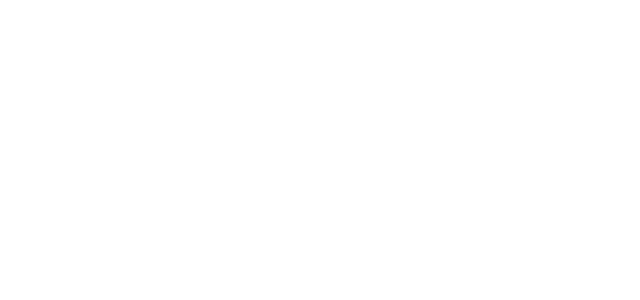
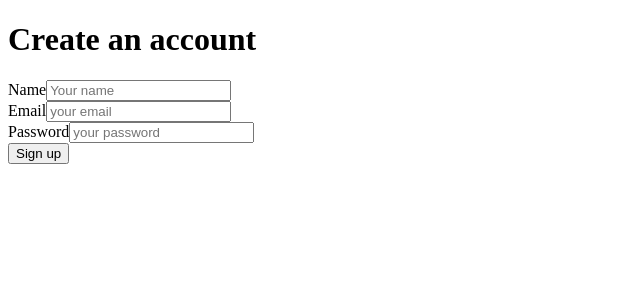
Before and after one commit to MoviesPf/MoviesFront, a React (Vite) app: page /signin in a window 1280 px wide. Before the commit this address had no page. Shown: the top 300 px of the page, without its empty margins (0-640 px from the left). Built offline with nearby package versions, Linux system fonts and the light colour scheme; the HTML template or start-up script is replaced by a standard one.

Commit message:
cambios en sigin, profile, navbar, app

```diff
--- a/src/App.jsx
+++ b/src/App.jsx
@@ -3,6 +3,8 @@
 import './App.css';
 import { Home } from './views/Home/Home';
 import { Route, Routes } from 'react-router-dom';
+import { Signin } from './views/Signin/Signin';
+import Profile from './views/Profile/Profile'
 // import Detail from './views/Detail/Detail'
 
 function App() {
@@ -26,7 +28,9 @@
   return (
     <>
       <Routes>
-        <Route path='/home' element={<Home/>}/>
+        <Route path='/' element={<Home/>}/>
+        <Route path='/signin' element={<Signin/>}/>
+        <Route path='/profile' element={<Profile/>}/>
       </Routes>
     </>
   )
--- a/src/Components/NavBar/NavBar.jsx
+++ b/src/Components/NavBar/NavBar.jsx
@@ -1,13 +1,16 @@
 import React from 'react'
 import { SearchBar } from '../SearchBar/SearchBar'
+import { Link } from 'react-router-dom'
 
 export const NavBar = () => {
   return (
     <div>
         <h1>NavBar</h1>
         <h2>Login</h2>
-        <h2>Signin</h2>
+        <Link to='/signin'>
+        <h2>Signin</h2></Link>
         <SearchBar/>
+
     </div>
   )
 }
--- /dev/null
+++ b/src/views/Profile/Profile.jsx
@@ -0,0 +1,32 @@
+
+import React from 'react';
+
+const UserProfile = () => {
+//   const user = useSelector(state => state.user);
+
+  return (
+    <div className="profile">
+      <img src={user.avatar} alt="Avatar" className="avatar" />
+      <img src={user.background} alt="Background" className="background" />
+      <h1>{user.name}</h1>
+      <p>{user.description}</p>
+    </div>
+  );
+};
+
+export default UserProfile;
+
+const user = {
+	"id": "fd846e69-9779-4a2b-af7a-ccee3a80cd32",
+	"admin": false,
+	"banned": false,
+	"name": "Jorge",
+	"nickname": "ElJorge123",
+	"avatar": "https://randomuser.me/api/portraits/men/75.jpg",
+    "background": "https://random.imagecdn.app/500/150",
+    "description": "may the fourth be with you",
+	"password": "123456",
+	"status": "caminando",
+	"email": "hola@gmail.com",
+	"PlaylistId": null
+}
--- a/src/views/Signin/Signin.jsx
+++ b/src/views/Signin/Signin.jsx
@@ -0,0 +1,41 @@
+import React from 'react'
+
+export const Signin = () => {
+
+    const handleSubmit = (event) => {
+
+    }
+
+  return (
+    <div>
+        <h1>Create an account</h1>
+        <form onSubmit={handleSubmit} >
+        <div>
+            <label>Name</label>
+          <input
+            type="text"
+            name="name"
+            placeholder="Your name"
+          />
+        </div>
+        <div>
+            <label htmlFor="">Email</label>
+            <input
+            type= "text"
+            name= "email"
+            placeholder='your email'
+            />
+        </div>
+        <div>
+            <label htmlFor="">Password</label>
+            <input
+            type= "text"
+            name= "password"
+            placeholder='your password'
+            />
+        </div>
+        </form>
+        <button>Sign up</button>
+    </div>
+  )
+}
```
